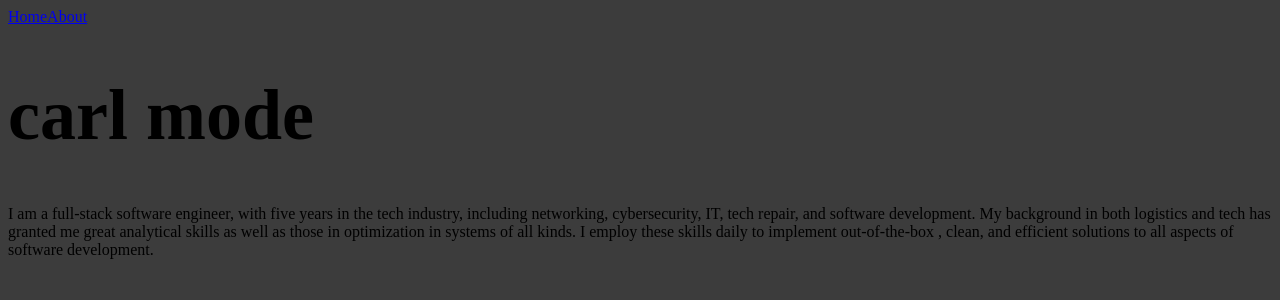
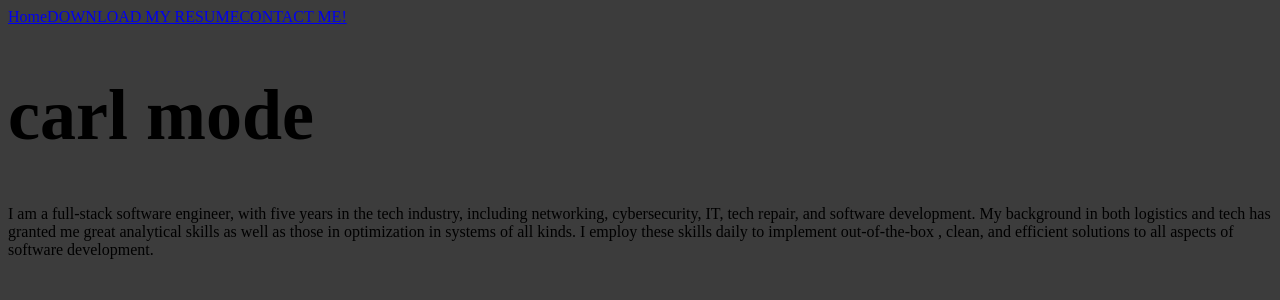
Before and after one commit to carldamey/personal-portfolio, a Next.js app: page / in a window 1280 px wide. Shown: the top 300 px of the page. Built offline with nearby package versions, Linux system fonts and the light colour scheme.

Commit message:
modifies navbar

```diff
--- a/components/Navbar.js
+++ b/components/Navbar.js
@@ -1,10 +1,11 @@
 import Link from "next/link"
 
 export default function Navbar() {
-  return(
-    <nav>
-      <Link href="/">Home</Link>
-      <Link href="/about">About</Link>
-    </nav>
-  )
+	return (
+		<nav>
+			<Link href="/">Home</Link>
+			<Link href="/about">DOWNLOAD MY RESUME</Link>
+			<Link href="/contact">CONTACT ME!</Link>
+		</nav>
+	)
 }
--- a/styles/globals.css
+++ b/styles/globals.css
@@ -10,4 +10,5 @@ h1 {
 
 body {
   background-color: var(--color-1);
+  text: var(--color-3);
 }
```
